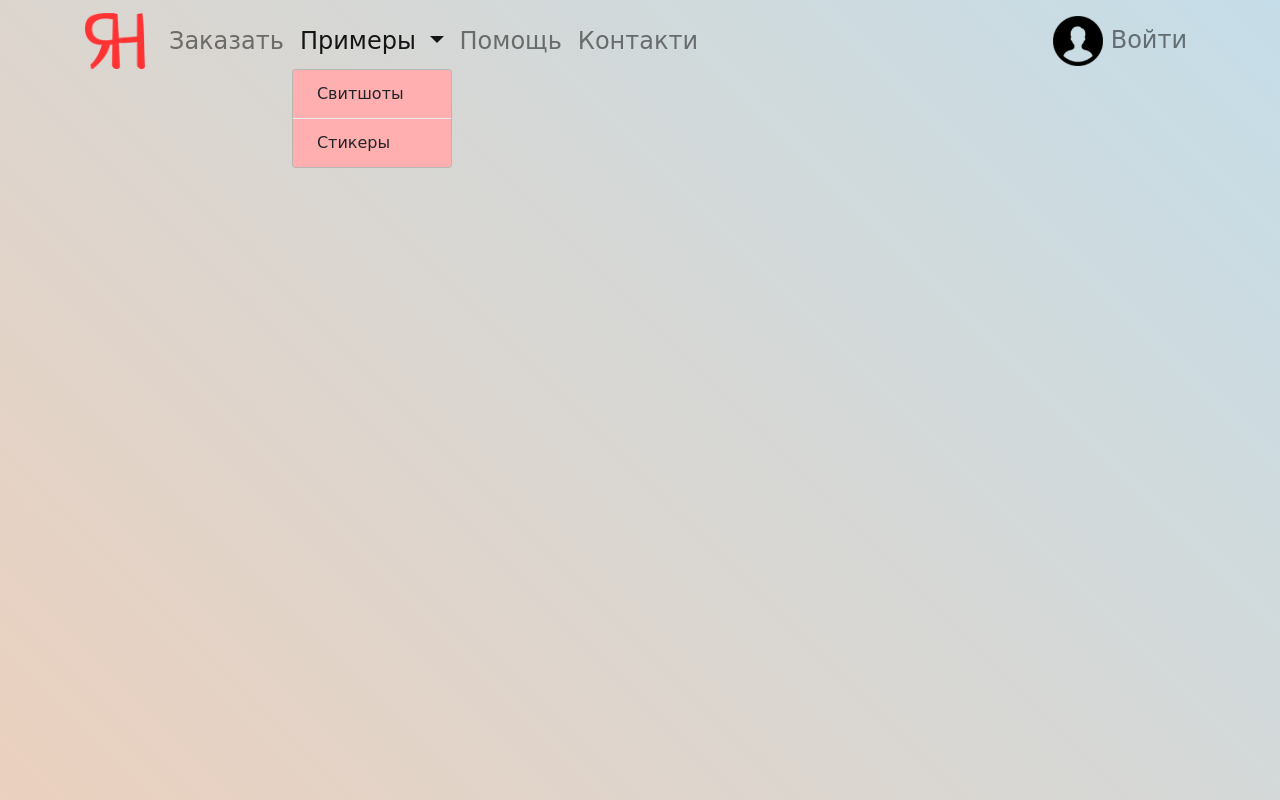
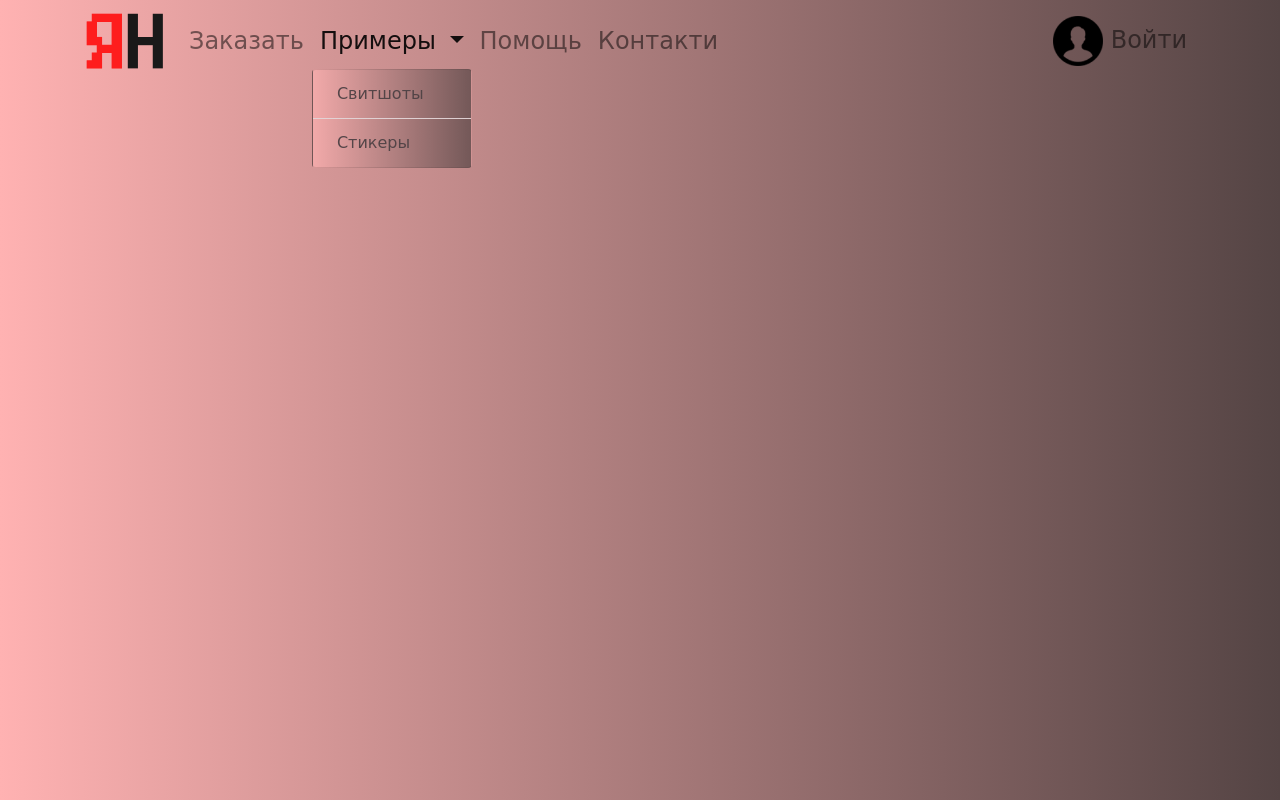
Before and after one commit to andrewtsymbaliuk/yanarmalnyi, a plain HTML site: page index.html in a window 1280 px wide. Both pictures are taken after a click on the button "Примеры". Shown: the top 800 px of the page. Drawn offline with nearby package versions, Linux system fonts and the light colour scheme.

Commit message:
new variant

```diff
--- a/index.html
+++ b/index.html
@@ -8,10 +8,10 @@
     <title>Я Нармальний</title>
 </head>
 <body>
-    <nav class="navbar navbar-expand-md fixed-top navbar-light">
-        <div class="container-md">
+    <nav class="navbar navbar-expand-lg navbar-light">
+        <div class="container-lg">
             <a class="navbar-brand " href="index.html">
-                <img src="img/logo2.png" width="60" height="56" class="d-inline-block align-top " alt="logo">
+                <img src="img/1.png" width="80" height="56" class="d-inline-block align-top " alt="logo">
             </a>
             <button class="navbar-toggler" type="button" data-toggle="collapse" data-target="#navbarSupportedContent" aria-expanded="false" aria-label="Toggle navigation">
                 <span class="navbar-toggler-icon"></span>
@@ -85,12 +85,12 @@
                                 <h6 class="modal-title" >Нет аккаунта?<a href="registration.html"  data-target="#Registration" data-toggle="link"> Зарегистрироваться</a></h6>
                             </div>
                         </div>
-                        <div class="modal-footer">
-                            <div class="container-fluid ">
-                                <div class="row justify-content-md-center">
-                                    <button type="submit" class="btn btn-info btn-lg" >Войти</button>
-                                </div>
-                            </div>
+                    </div>
+                </div>
+                <div class="modal-footer">
+                    <div class="container-fluid ">
+                        <div class="row justify-content-md-center">
+                            <button type="submit" class="btn btn-info btn-lg" >Войти</button>
                         </div>
                     </div>
                 </div>
--- a/styles/main.css
+++ b/styles/main.css
@@ -1,5 +1,6 @@
+
 body{
-    background: linear-gradient(45deg, #EECFBA, #C5DDE8);
+    background: linear-gradient(90deg, #FFB2B2, #544444);
     height: 1000px;
 }
 nav{
@@ -12,5 +13,9 @@ nav{
     background-color: transparent;
 }
 .dropdown-menu{
-    background-color: #FFAFAF;
+    background: linear-gradient(90deg, #FFB2B2, #544444);
+    opacity: 70%;
 }
+.modal-content{
+    background: linear-gradient(90deg, #FFB2B2, #544444);
+}
```
Also changed, not shown: img/1.png (added).
